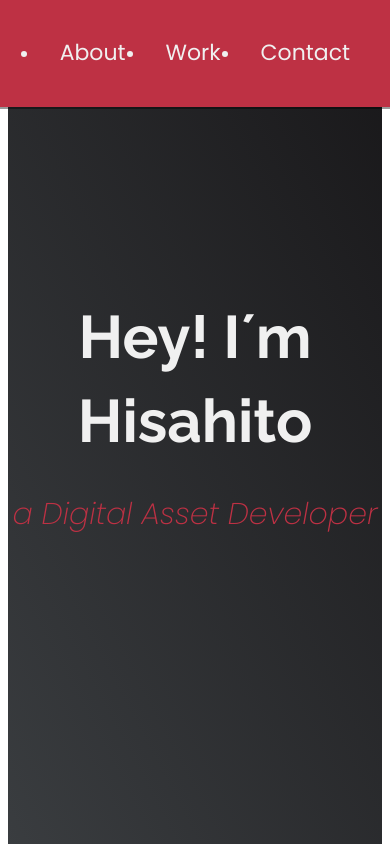
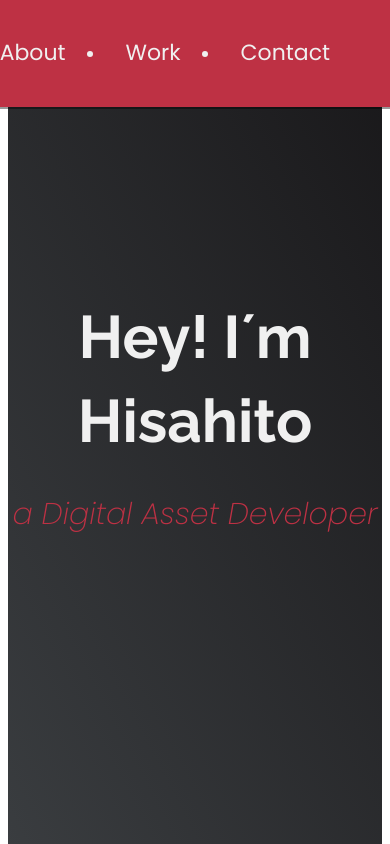
Before and after one commit to Hisahito/Portafolio, a website built with webpack: page src/index.html in a window 390 px wide. Shown: the top 844 px of the page. Built offline with nearby package versions, Linux system fonts and the light colour scheme.

Commit message:
adding styling in style.css and working in media querys

```diff
--- a/src/index.js
+++ b/src/index.js
@@ -1,6 +1,2 @@
 import { saludar } from './js/componentes';
 import './style.css';
-
-const nombre = 'Hisahito'
-
-saludar( nombre );
--- a/src/style.css
+++ b/src/style.css
@@ -83,6 +83,7 @@ ul {
 li {
     display: list-item;
     text-align: -webkit-match-parent;
+    margin-right: 2rem;
 }
 
 .nav-list a {
```
